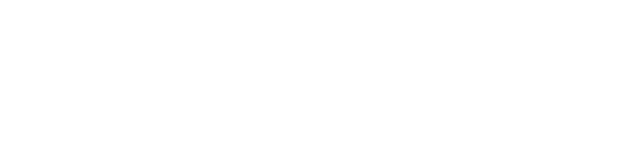
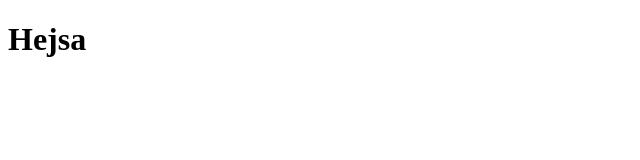
Before and after one commit to mddanailova/Bag-rattet-del-2, a plain HTML site: page index.html in a window 1280 px wide. Shown: the whole page, without its empty margins (0-640 px from the left). Drawn offline with Linux system fonts and the light colour scheme.

Commit message:
Update index.html

```diff
--- a/index.html
+++ b/index.html
@@ -7,6 +7,7 @@
 <title>Modular Cars</title>
 <link rel="stylesheet" href="style.css">
 </head>
+<h1>Hejsa</h1>
 
 <body>
 
```
